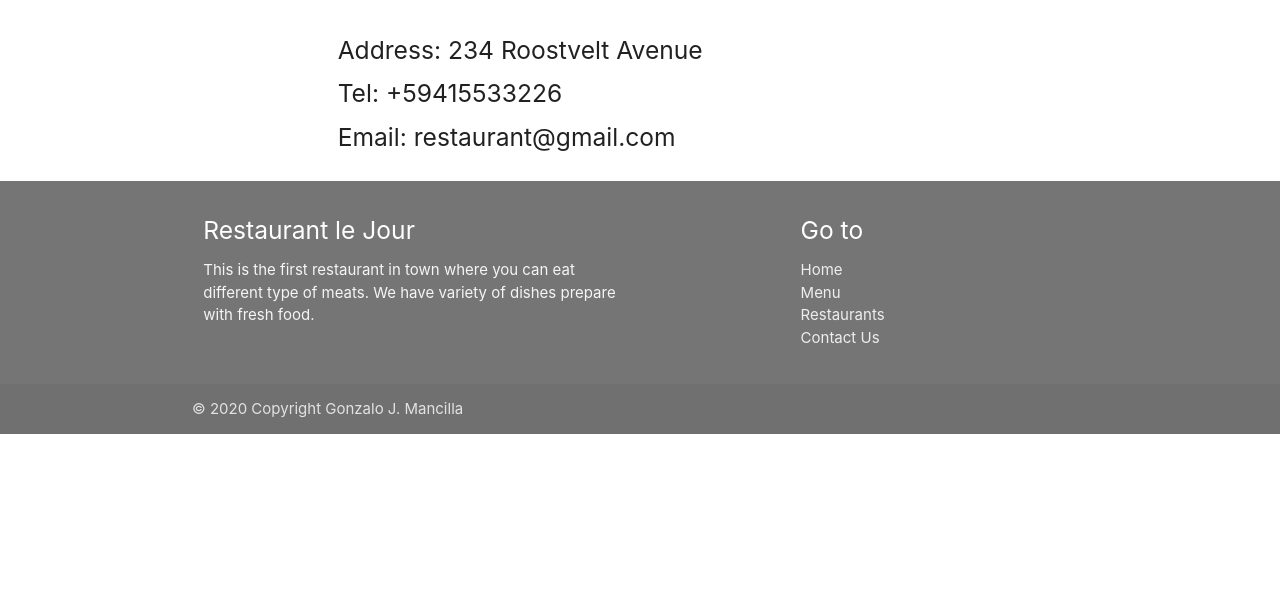
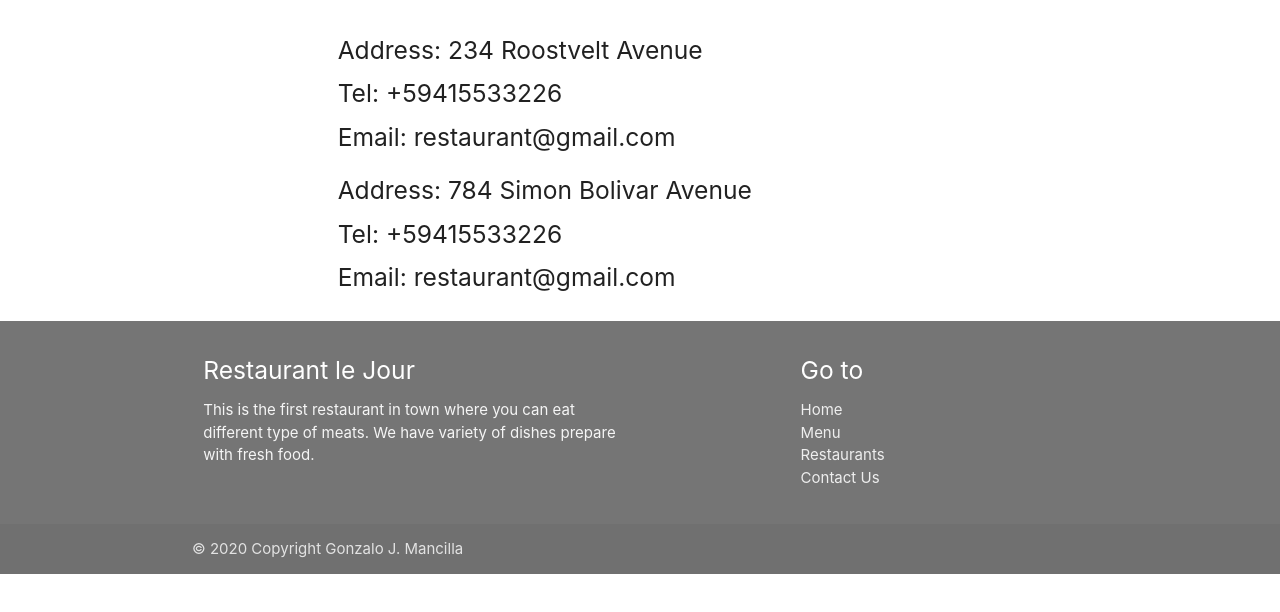
Before and after one commit to gonjavi/JavascriptRestaurantPage, a website built with webpack: page dist/index.html in a window 1280 px wide. Both pictures are taken after a click on the link "CONTACT". Shown: the part 186-798 px from the top of the page. Built offline with nearby package versions, Linux system fonts and the light colour scheme.

Commit message:
add picture again

```diff
--- /dev/null
+++ b/src/index.css
@@ -0,0 +1,7 @@
+html {
+  min-height: 100%;
+}
+body {
+  min-height: 100%;
+  background-position: bottom;
+}
--- a/src/modules/contact.js
+++ b/src/modules/contact.js
@@ -10,6 +10,12 @@ export default function contact() {
         <h5>Tel: +59415533226 </h5>
         <h5>Email: restaurant@gmail.com </h5>
     </div>
+    <div class="col s12">
+      <h5>Address: 784 Simon Bolivar Avenue</h5>
+        <h5>Tel: +59415533226 </h5>
+        <h5>Email: restaurant@gmail.com </h5>
+    </div>
+    <br><br><br><br><br>
   </div>`;
 
   return info;
--- a/src/modules/home.js
+++ b/src/modules/home.js
@@ -10,7 +10,7 @@ export default function home() {
 
   const divpicture = document.createElement('div');
   divpicture.className = 'center-align';
-  img.src = 'https://live.staticflickr.com/6221/6238842499_5404343729_b.jpg';
+  img.src = 'https://raw.githubusercontent.com/gonjavi/JavascriptRestaurantPage/master/src/resto.jpg';
   img.width = '500';
   p1.appendChild(img);
   divpicture.appendChild(p1);
```
Also changed, not shown: dist/index.html, dist/main.js.
